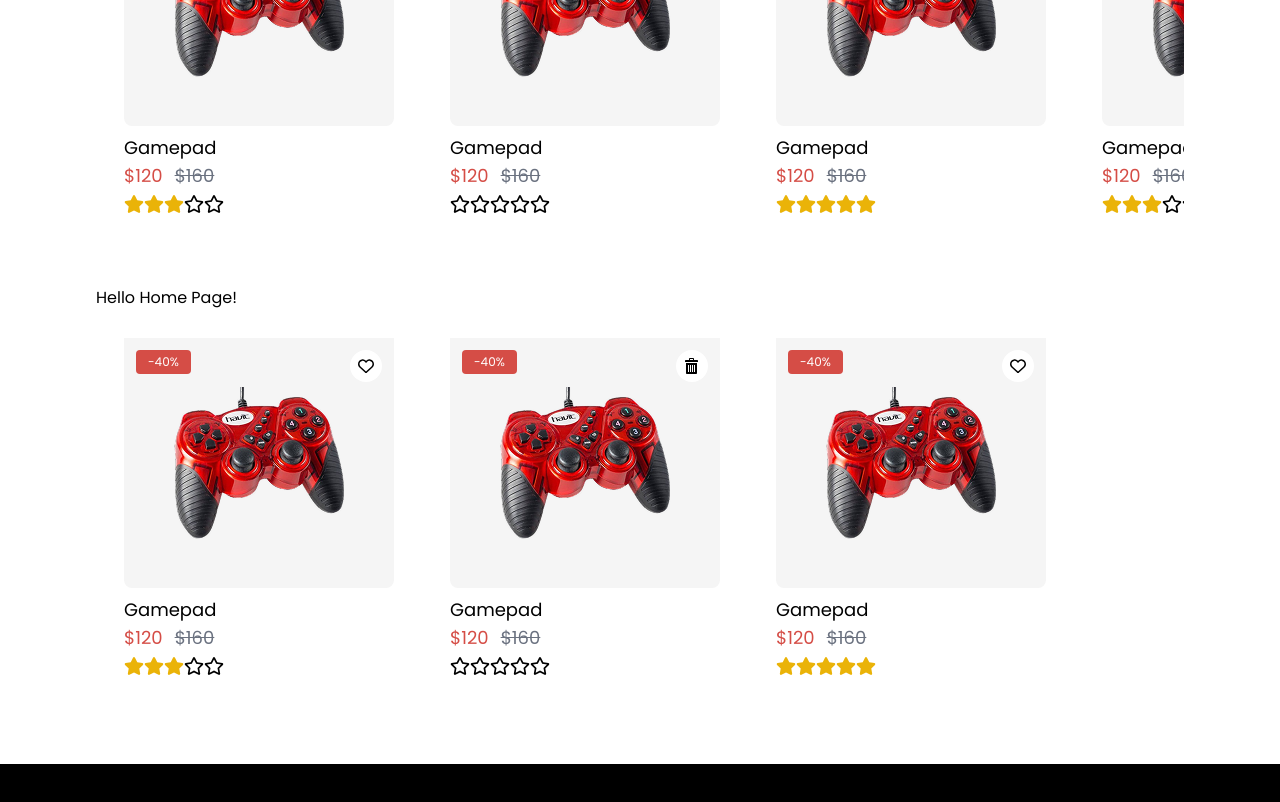
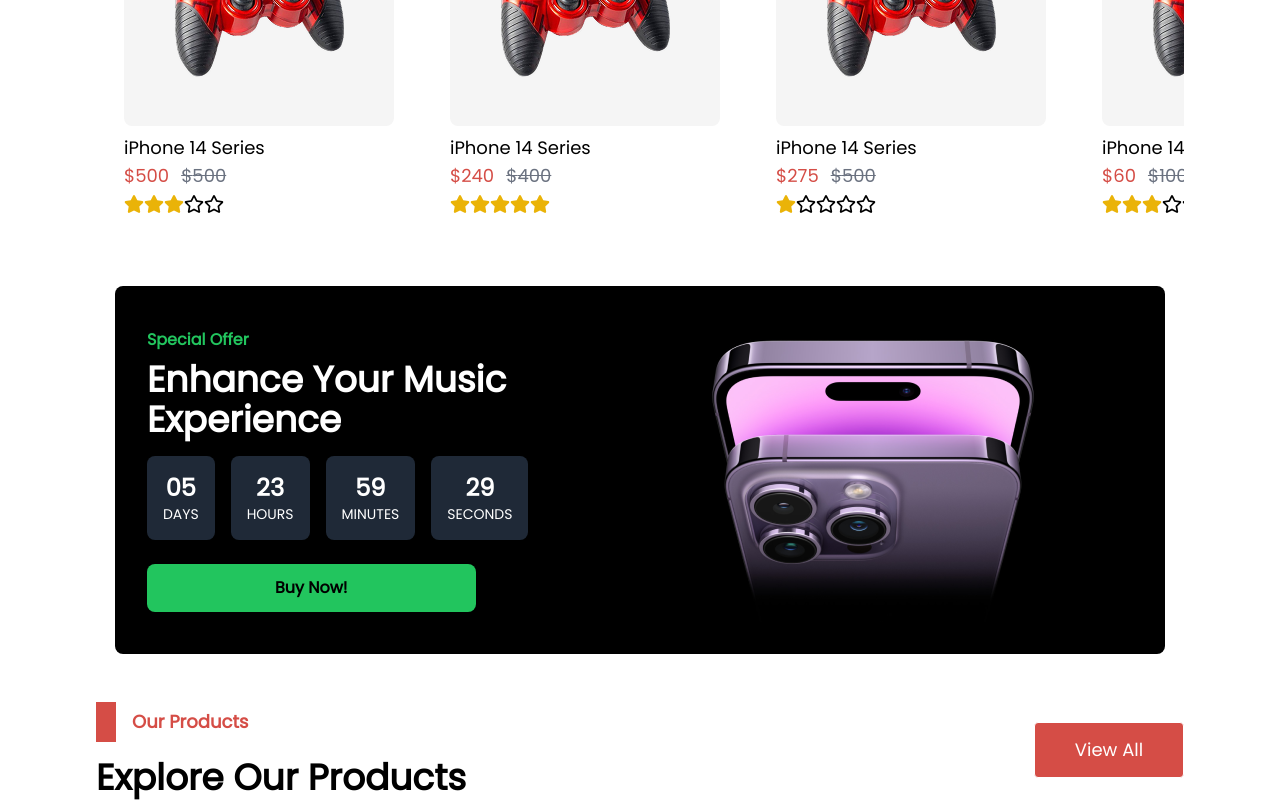
Before and after one commit to Khojayev12/ITBCW2-web, a React (Create React App) app: page / in a window 1280 px wide. Shown: the part 1300-2102 px from the top of the page. Built offline with nearby package versions, Linux system fonts and the light colour scheme.

Commit message:
parametrization started

```diff
--- a/src/components/homeCarusel.jsx
+++ b/src/components/homeCarusel.jsx
@@ -41,7 +41,7 @@ export default function HomeCarusel() {
     };
 
     return (
-        <div className="relative w-full mx-auto overflow-hidden rounded-2xl">
+        <div className="relative w-full max-w-max mx-auto overflow-hidden rounded-2xl">
             <div className="relative flex transition-transform duration-500 ease-in-out rounded-2xl" style={{ transform: `translateX(-${currentIndex * 100}%)` }}>
                 {slides.map((slide) => (
                     <div key={slide.id} className="min-w-full flex-shrink-0 flex items-center bg-black text-white">
--- /dev/null
+++ b/src/components/homeSpecialProduct.jsx
@@ -0,0 +1,67 @@
+import { useEffect, useState } from "react";
+import Homehero1 from "../media/home-hero1.png"
+
+export default function HomeSpecialProduct() {
+    const [timeLeft, setTimeLeft] = useState({
+        days: 5,
+        hours: 23,
+        minutes: 59,
+        seconds: 35,
+    });
+
+    useEffect(() => {
+        const timer = setInterval(() => {
+            setTimeLeft((prev) => {
+                let { days, hours, minutes, seconds } = prev;
+
+                if (seconds > 0) {
+                    seconds--;
+                } else {
+                    seconds = 59;
+                    if (minutes > 0) {
+                        minutes--;
+                    } else {
+                        minutes = 59;
+                        if (hours > 0) {
+                            hours--;
+                        } else {
+                            hours = 23;
+                            if (days > 0) {
+                                days--;
+                            } else {
+                                clearInterval(timer);
+                            }
+                        }
+                    }
+                }
+
+                return { days, hours, minutes, seconds };
+            });
+        }, 1000);
+
+        return () => clearInterval(timer);
+    }, []);
+
+    return (
+        <div className="relative w-full max-w-max  mx-auto flex bg-black text-white p-8 rounded-lg overflow-hidden">
+            <div className="w-1/2 flex flex-col justify-center">
+                <p className="text-green-500 font-semibold">Special Offer</p>
+                <h2 className="text-4xl font-bold mt-2">Enhance Your Music Experience</h2>
+                <div className="flex space-x-4 mt-4 text-center">
+                    {Object.entries(timeLeft).map(([unit, value]) => (
+                        <div key={unit} className="bg-gray-800 p-4 rounded-lg">
+                            <p className="text-2xl font-bold">{String(value).padStart(2, "0")}</p>
+                            <p className="text-sm uppercase">{unit}</p>
+                        </div>
+                    ))}
+                </div>
+                <button className="mt-6 px-4 w-2/3 py-3 bg-green-500 text-black font-semibold rounded-lg hover:bg-green-400">
+                    Buy Now!
+                </button>
+            </div>
+            <div className="w-1/2 flex justify-center">
+                <img src={Homehero1} alt="JBL Boombox" className="max-h-80 object-cover" />
+            </div>
+        </div>
+    );
+}
--- a/src/components/product.jsx
+++ b/src/components/product.jsx
@@ -21,16 +21,16 @@ function Product(props) {
                 <SlBasket className="my-1 hidden group-hover:mx-3 group-hover:inline-block transition-all duration-300"/>
                 Add to cart
             </div>
-            <div className="product-name text-lg mt-2">Gamepad</div>
+            <div className="product-name text-lg mt-2">{props.title}</div>
             <div className="product-cost">
-                <span className="text-lg text-c-button2">$120</span>
-                <span className="text-lg mx-3 text-gray-500"><s>$160</s></span>
+                <span className="text-lg text-c-button2">${props.cost / 100 * (100 - props.discount)}</span>
+                <span className="text-lg mx-3 text-gray-500"><s>${props.cost}</s></span>
             </div>
             <div className="product-reviews mt-1">
                 <ProductReview score={props.reviews}/>
             </div>
             <div
-                className="product-sale bg-c-button2 rounded text-white text-xs px-3 py-1 w-fit absolute top-3 left-3">-40%
+                className="product-sale bg-c-button2 rounded text-white text-xs px-3 py-1 w-fit absolute top-3 left-3">-{props.discount}%
             </div>
             <div
                 className={props.isLiked==="F"?"hidden":"product-like-btn w-8 h-8 bg-white absolute top-3 right-3 flex justify-center items-center rounded-2xl"}>
--- a/src/components/productsCarusel.jsx
+++ b/src/components/productsCarusel.jsx
@@ -1,5 +1,6 @@
 import '../App.css';
 import {Link} from "react-router-dom";
+import Product from "./product";
 
 function ProductsCarusel(props) {
     return (<div className={"my-8"}>
@@ -16,7 +17,9 @@ function ProductsCarusel(props) {
                 </button>
             </div>
             <div className={"flex flex-row justify-around  overflow-auto"}>
-                {props.children}
+                {props.productList.map((product) => (
+                    <Product Logo={product.image} reviews={product.rating} title={product.title} cost={product.cost} discount={product.discount} isLiked={'T'} key={product.id} />
+                ))}
             </div>
         </div>
     );
--- a/src/pages/cart.jsx
+++ b/src/pages/cart.jsx
@@ -1,11 +1,91 @@
 import '../App.css';
-import Logo from "../media/login.png"
+import Logo from "../media/product_sample.png"
 import CartProduct from "../components/cartProduct";
 import CustomButton from "../components/customButton";
+import {useEffect, useState} from "react";
+const productsList = [
+    {
+        id: 1,
+        image: Logo, // Replace with your actual image path
+        title: "iPhone 14 Series",
+        discount: 0,
+        cost: 500,
+        quantity: 5
+    },
+    {
+        id: 2,
+        image: Logo, // Replace with your actual image path
+        title: "iPhone 14 Series",
+        discount: 40,
+        cost: 400,
+        quantity: 4
+    },
+    {
+        id: 3,
+        image: Logo, // Replace with your actual image path
+        title: "iPhone 14 Series",
+        discount: 45,
+        cost: 500,
+        quantity: 8
+    },
+    {
+        id: 4,
+        image: Logo, // Replace with your actual image path
+        title: "iPhone 14 Series",
+        discount: 40,
+        cost: 100,
+        quantity: 1
+    },
 
+    {
+        id: 5,
+        image: Logo, // Replace with your actual image path
+        title: "iPhone 14 Series",
+        discount: 40,
+        cost: 100,
+        quantity: 5
+    },
+
+    {
+        id: 6,
+        image: Logo, // Replace with your actual image path
+        title: "iPhone 14 Series",
+        discount: 40,
+        cost: 100,
+        quantity: 4
+    },
+
+    {
+        id: 7,
+        image: Logo, // Replace with your actual image path
+        title: "iPhone 14 Series",
+        discount: 40,
+        cost: 100,
+        quantity: 4
+    },
+    {
+        id: 8,
+        image: Logo, // Replace with your actual image path
+        title: "iPhone 14 Series",
+        discount: 40,
+        cost: 100,
+        quantity: 4
+    },
+];
 function Cart() {
+    const [products, setProducts] = useState(productsList);
+    const [subtotal, setSubtotal] = useState(0);
+    const UpdateSubTotal = () => {
+        console.log("updateSubTotal called");
+        let result = 0
+        for (let i = 0; i < products.length; i++) {
+            result += products[i].cost / 100 * (100 - products[i].discount)
+        }
+        setSubtotal(result);
+    }
+
     return (
-        <div className="page w-full p-20">
+        <div className="page w-full p-20" >
             <div
                 className="w-full bg-white border border-white rounded drop-shadow shadow-gray-400 my-3  px-8 py-6 flex flex-row justify-between items-center">
                 <span className="w-1/5">Product</span>
@@ -14,14 +94,13 @@ function Cart() {
                 <span className="w-1/5">Subtotal</span>
             </div>
             <div className="wished-products-list flex w-full  flex-wrap justify-around">
-                <CartProduct Logo={Logo} name={"LCD Monitors"} price={650} quantity={1} />
-                <CartProduct Logo={Logo} name={"LCD Monitors"} price={650} quantity={2} />
-                <CartProduct Logo={Logo} name={"LCD Monitors"} price={650} quantity={1} />
-                <CartProduct Logo={Logo} name={"LCD Monitors"} price={650} quantity={5} />
+                {products.map((product) => (
+                    <CartProduct  Logo={product.image} name={product.title} price={product.cost / 100 * (100 - product.discount)} quantity={product.quantity} key={product.id} products={products} setProducts={setProducts}/>
+                ))}
             </div>
             <div className="flex justify-between items-center mt-8">
                 <button className="border border-opacity-50 border-black px-12 py-4 rounded">Return To Shop</button>
-                <button className="border border-opacity-50 border-black px-12 py-4 rounded">Update Cart</button>
+                <button className="border border-opacity-50 border-black px-12 py-4 rounded" onClick={UpdateSubTotal}>Update Cart</button>
             </div>
             <div className="w-full my-16 flex flex-row justify-between items-center" >
                 <div className="inline-flex flex-row w-1/2 items-center" >
@@ -33,7 +112,7 @@ function Cart() {
                         <h2 className="text-xl font-semibold mb-4">Cart Total</h2>
                         <div className="flex justify-between mb-2">
                             <span className="text-gray-700">Subtotal:</span>
-                            <span className="font-medium">$1750</span>
+                            <span className="font-medium">${subtotal} </span>
                         </div>
                         <div className="flex justify-between mb-2">
                             <span className="text-gray-700">Shipping:</span>
--- a/src/pages/home.jsx
+++ b/src/pages/home.jsx
@@ -1,41 +1,156 @@
 import '../App.css';
-import Product from "../components/product";
 import Logo from "../media/product_sample.png"
 import HomeCarusel from "../components/homeCarusel";
 import ProductsCarusel from "../components/productsCarusel";
+import HomeSpecialProduct from "../components/homeSpecialProduct";
+import {FaShippingFast, FaHeadset, FaShieldAlt} from "react-icons/fa";
+const products = [
+    {
+        id: 1,
+        image: Logo, // Replace with your actual image path
+        title: "iPhone 14 Series",
+        discount: 0,
+        cost: 500,
+        rating: 3.5
+    },
+    {
+        id: 2,
+        image: Logo, // Replace with your actual image path
+        title: "iPhone 14 Series",
+        discount: 40,
+        cost: 400,
+        rating: 5.0
+    },
+    {
+        id: 3,
+        image: Logo, // Replace with your actual image path
+        title: "iPhone 14 Series",
+        discount: 45,
+        cost: 500,
+        rating: 1.5
+    },
+    {
+        id: 4,
+        image: Logo, // Replace with your actual image path
+        title: "iPhone 14 Series",
+        discount: 40,
+        cost: 100,
+        rating: 3.5
+    },
 
+    {
+        id: 5,
+        image: Logo, // Replace with your actual image path
+        title: "iPhone 14 Series",
+        discount: 40,
+        cost: 100,
+        rating: 3.5
+    },
+
+    {
+        id: 6,
+        image: Logo, // Replace with your actual image path
+        title: "iPhone 14 Series",
+        discount: 40,
+        cost: 100,
+        rating: 3.5
+    },
+
+    {
+        id: 7,
+        image: Logo, // Replace with your actual image path
+        title: "iPhone 14 Series",
+        discount: 40,
+        cost: 100,
+        rating: 3.5
+    },
+    {
+        id: 8,
+        image: Logo, // Replace with your actual image path
+        title: "iPhone 14 Series",
+        discount: 40,
+        cost: 100,
+        rating: 3.5
+    },
+];
 function Home() {
-    return (
-        <div className="page home py-12 px-24">
-            <HomeCarusel />
-            <ProductsCarusel subtitle={"Today's"} title={"Flash Sales"}>
-                <Product Logo={Logo} isLiked="T" reviews={3.0} />
-                <Product Logo={Logo} isLiked="F" reviews={0.0} />
-                <Product Logo={Logo} isLiked="T" reviews={5.0}/>
-                <Product Logo={Logo} isLiked="T" reviews={3.0} />
-                <Product Logo={Logo} isLiked="F" reviews={0.0} />
-                <Product Logo={Logo} isLiked="T" reviews={5.0}/>
-                <Product Logo={Logo} isLiked="T" reviews={3.0} />
-                <Product Logo={Logo} isLiked="F" reviews={0.0} />
-                <Product Logo={Logo} isLiked="T" reviews={5.0}/>
-            </ProductsCarusel>
-            <ProductsCarusel subtitle={"This Month"} title={"Best Selling Products"}>
-                <Product Logo={Logo} isLiked="T" reviews={3.0} />
-                <Product Logo={Logo} isLiked="F" reviews={0.0} />
-                <Product Logo={Logo} isLiked="T" reviews={5.0}/>
-                <Product Logo={Logo} isLiked="T" reviews={3.0} />
-                <Product Logo={Logo} isLiked="F" reviews={0.0} />
-                <Product Logo={Logo} isLiked="T" reviews={5.0}/>
-                <Product Logo={Logo} isLiked="T" reviews={3.0} />
-                <Product Logo={Logo} isLiked="F" reviews={0.0} />
-                <Product Logo={Logo} isLiked="T" reviews={5.0}/>
-            </ProductsCarusel>
-            <h1>Hello Home Page!</h1>
-            <Product Logo={Logo} isLiked="T" reviews={3.0} />
-            <Product Logo={Logo} isLiked="F" reviews={0.0} />
-            <Product Logo={Logo} isLiked="T" reviews={5.0}/>
+
+    return (<div className="page home py-12 px-24">
+        <HomeCarusel/>
+        <ProductsCarusel subtitle={"Today's"} title={"Flash Sales"} productList={products} />
+        <ProductsCarusel subtitle={"This Month"} title={"Best Selling Products"} productList={products}/>
+        <HomeSpecialProduct/>
+        <ProductsCarusel subtitle={"Our Products"} title={"Explore Our Products"} productList={products}/>
+        <div>
+            {/* Featured Title Section */}
+            <div className="inline-flex flex-col justify-start my-12">
+                <span className="inline-flex flex-row justify-start items-center">
+                  <div className="w-5 h-10 bg-c-button2 inline-block"></div>
+                  <span className="text-lg text-c-button2 font-semibold ml-4">Featured</span>
+                </span>
+                <div className="text-4xl font-semibold text-black mt-4">New Arrival</div>
+            </div>
+
+            {/* Grid Layout */}
+            <div className="grid grid-cols-2 gap-4 mt-6">
+                <div className="relative col-span-1">
+                    <img src={Logo} alt="PlayStation 5" className="w-full h-auto rounded-lg"/>
+                    <div className="absolute bottom-4 left-4 text-white">
+                        <h3 className="text-lg font-semibold">PlayStation 5</h3>
+                        <p className="text-sm">Black and White version of the PS5 coming out on sale.</p>
+                        <a href="#" className="text-white underline mt-2 inline-block">Shop Now</a>
+                    </div>
+                </div>
+                <div className="grid grid-rows-3 gap-4">
+                    <div
+                        className="relative row-span-1 bg-black text-white p-6 rounded-lg flex flex-col justify-end">
+                        <h3 className="text-lg font-semibold">Women’s Collections</h3>
+                        <p className="text-sm">Featured woman collections that give you another vibe.</p>
+                        <a href="#" className="text-white underline mt-2 inline-block">Shop Now</a>
+                    </div>
+                    <div className="grid grid-cols-2 gap-4 row-span-2">
+                        <div className="relative bg-gray-900 text-white p-4 rounded-lg flex flex-col justify-end">
+                            <h3 className="text-lg font-semibold">Speakers</h3>
+                            <p className="text-sm">Amazon wireless speakers</p>
+                            <a href="#" className="text-white underline mt-2 inline-block">Shop Now</a>
+                        </div>
+                        <div className="relative bg-gray-900 text-white p-4 rounded-lg flex flex-col justify-end">
+                            <h3 className="text-lg font-semibold">Perfume</h3>
+                            <p className="text-sm">GUCCI INTENSE OUD EDP</p>
+                            <a href="#" className="text-white underline mt-2 inline-block">Shop Now</a>
+                        </div>
+                    </div>
+                </div>
+            </div>
         </div>
-    );
+
+        <div className="flex justify-center gap-12 py-10 my-12">
+            <div className="flex flex-col items-center text-center">
+                <div
+                    className="w-16 h-16 flex items-center justify-center bg-black text-white rounded-full border-4 border-gray-300">
+                    <FaShippingFast size={28}/>
+                </div>
+                <h3 className="mt-4 text-lg font-semibold">FREE AND FAST DELIVERY</h3>
+                <p className="text-gray-600 text-sm mt-2">Free delivery for all orders over $140</p>
+            </div>
+            <div className="flex flex-col items-center text-center">
+                <div
+                    className="w-16 h-16 flex items-center justify-center bg-black text-white rounded-full border-4 border-gray-300">
+                    <FaHeadset size={28}/>
+                </div>
+                <h3 className="mt-4 text-lg font-semibold">24/7 CUSTOMER SERVICE</h3>
+                <p className="text-gray-600 text-sm mt-2">Friendly 24/7 customer support</p>
+            </div>
+            <div className="flex flex-col items-center text-center">
+                <div
+                    className="w-16 h-16 flex items-center justify-center bg-black text-white rounded-full border-4 border-gray-300">
+                    <FaShieldAlt size={28}/>
+                </div>
+                <h3 className="mt-4 text-lg font-semibold">MONEY BACK GUARANTEE</h3>
+                <p className="text-gray-600 text-sm mt-2">We return money within 30 days</p>
+            </div>
+        </div>
+    </div>);
 }
 
 export default Home;
--- a/src/pages/wishlist.jsx
+++ b/src/pages/wishlist.jsx
@@ -1,45 +1,86 @@
 import '../App.css';
 import Product from "../components/product";
-import Logo from "../media/login.png"
+import Logo from "../media/product_sample.png"
+const products = [
+    {
+        id: 1,
+        image: Logo, // Replace with your actual image path
+        title: "iPhone 14 Series",
+        discount: 0,
+        cost: 500,
+        rating: 3.5
+    },
+    {
+        id: 2,
+        image: Logo, // Replace with your actual image path
+        title: "iPhone 14 Series",
+        discount: 40,
+        cost: 400,
+        rating: 5.0
+    },
+    {
+        id: 3,
+        image: Logo, // Replace with your actual image path
+        title: "iPhone 14 Series",
+        discount: 45,
+        cost: 500,
+        rating: 1.5
+    },
+    {
+        id: 4,
+        image: Logo, // Replace with your actual image path
+        title: "iPhone 14 Series",
+        discount: 40,
+        cost: 100,
+        rating: 3.5
+    },
 
+    {
+        id: 5,
+        image: Logo, // Replace with your actual image path
+        title: "iPhone 14 Series",
+        discount: 40,
+        cost: 100,
+        rating: 3.5
+    },
+
+    {
+        id: 6,
+        image: Logo, // Replace with your actual image path
+        title: "iPhone 14 Series",
+        discount: 40,
+        cost: 100,
+        rating: 3.5
+    },
+
+    {
+        id: 7,
+        image: Logo, // Replace with your actual image path
+        title: "iPhone 14 Series",
+        discount: 40,
+        cost: 100,
+        rating: 3.5
+    },
+    {
+        id: 8,
+        image: Logo, // Replace with your actual image path
+        title: "iPhone 14 Series",
+        discount: 40,
+        cost: 100,
+        rating: 3.5
+    },
+];
 function Wishlist() {
     return (
         <div className="page w-full p-20">
             <div className="flex justify-between items-center">
-                <div className="text-xl" >Wishlist(4)</div>
+                <div className="text-xl" >Wishlist({products.length})</div>
                 <button className="border border-opacity-50 border-black px-12 py-4 rounded" >Move all to Bag</button>
             </div>
             <div className="wished-products-list flex w-full  flex-wrap justify-around" >
-                <Product Logo={Logo} isLiked="T" />
-                <Product Logo={Logo} isLiked="F" />
-                <Product Logo={Logo} isLiked="T"/>
-                <Product Logo={Logo} isLiked="T" />
-                <Product Logo={Logo} isLiked="F" />
-                <Product Logo={Logo} isLiked="T"/>
-                <Product Logo={Logo} isLiked="T" />
-                <Product Logo={Logo} isLiked="F" />
-                <Product Logo={Logo} isLiked="T"/>
-                <Product Logo={Logo} isLiked="T" />
-                <Product Logo={Logo} isLiked="F" />
-                <Product Logo={Logo} isLiked="T"/>
-                <Product Logo={Logo} isLiked="T" />
-                <Product Logo={Logo} isLiked="F" />
-                <Product Logo={Logo} isLiked="T"/>
-                <Product Logo={Logo} isLiked="T" />
-                <Product Logo={Logo} isLiked="F" />
-                <Product Logo={Logo} isLiked="T"/>
-                <Product Logo={Logo} isLiked="T" />
-                <Product Logo={Logo} isLiked="F" />
-                <Product Logo={Logo} isLiked="T"/>
-                <Product Logo={Logo} isLiked="T" />
-                <Product Logo={Logo} isLiked="F" />
-                <Product Logo={Logo} isLiked="T"/>
-                <Product Logo={Logo} isLiked="T" />
-                <Product Logo={Logo} isLiked="F" />
-                <Product Logo={Logo} isLiked="T"/>
-                <Product Logo={Logo} isLiked="T" />
-                <Product Logo={Logo} isLiked="F" />
-                <Product Logo={Logo} isLiked="T"/>
+                {products.map((product) => (
+                    <Product Logo={product.image} reviews={product.rating} title={product.title} cost={product.cost} discount={product.discount} isLiked={'T'} />
+                ))}
             </div>
 
 
```
Also changed, not shown: src/components/cartProduct.jsx (+8 -1 lines).
